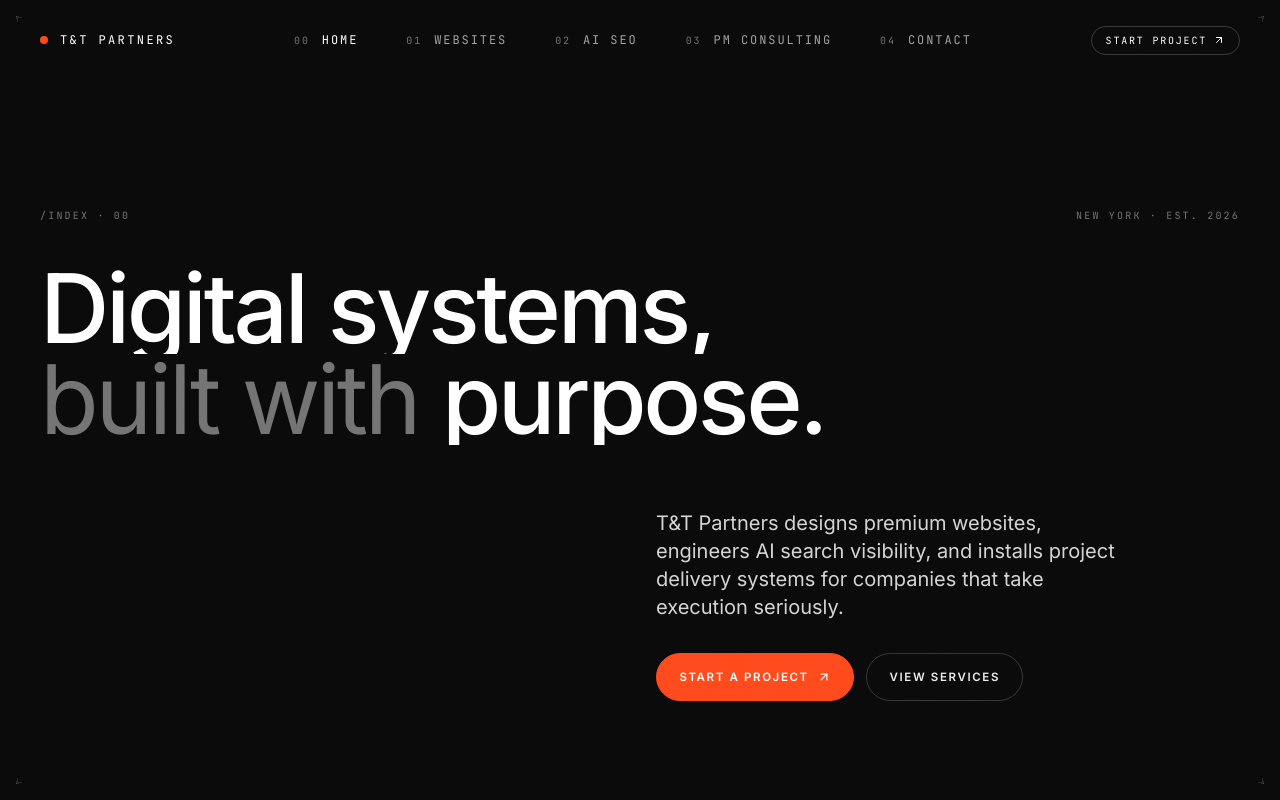
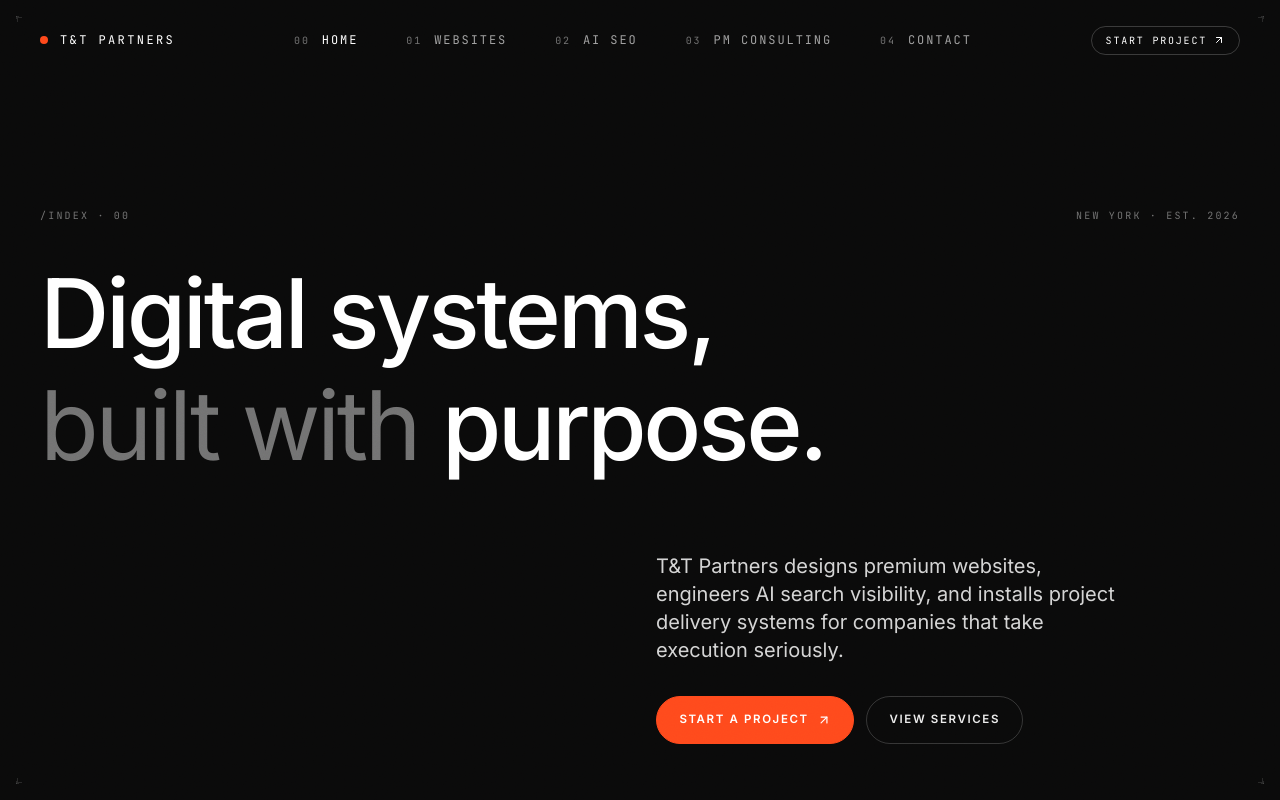
Before and after one commit to TandTPartners/tandtpartners.github.io, a React (Vite) app: page / in a window 1280 px wide. Shown: the top 800 px of the page. Built offline with nearby package versions, Linux system fonts and the light colour scheme.

Commit message:
fix text spacing

```diff
--- a/src/components/ui/TextReveal.tsx
+++ b/src/components/ui/TextReveal.tsx
@@ -64,7 +64,7 @@ interface SplitLineProps {
  */
 export function SplitLine({ children, className, delay = 0 }: SplitLineProps) {
   return (
-    <span className={clsx('block overflow-hidden', className)}>
+    <span className={clsx('block overflow-hidden pb-[0.12em]', className)}>
       <motion.span
         initial={{ y: '110%' }}
         animate={{ y: '0%' }}
--- a/src/index.css
+++ b/src/index.css
@@ -71,7 +71,7 @@ body {
 
   .display-xl {
     font-size: clamp(1.75rem, 8cqi, 9.5rem);
-    line-height: 0.95;
+    line-height: 1.05;
     letter-spacing: -0.035em;
     font-weight: 500;
   }
```
